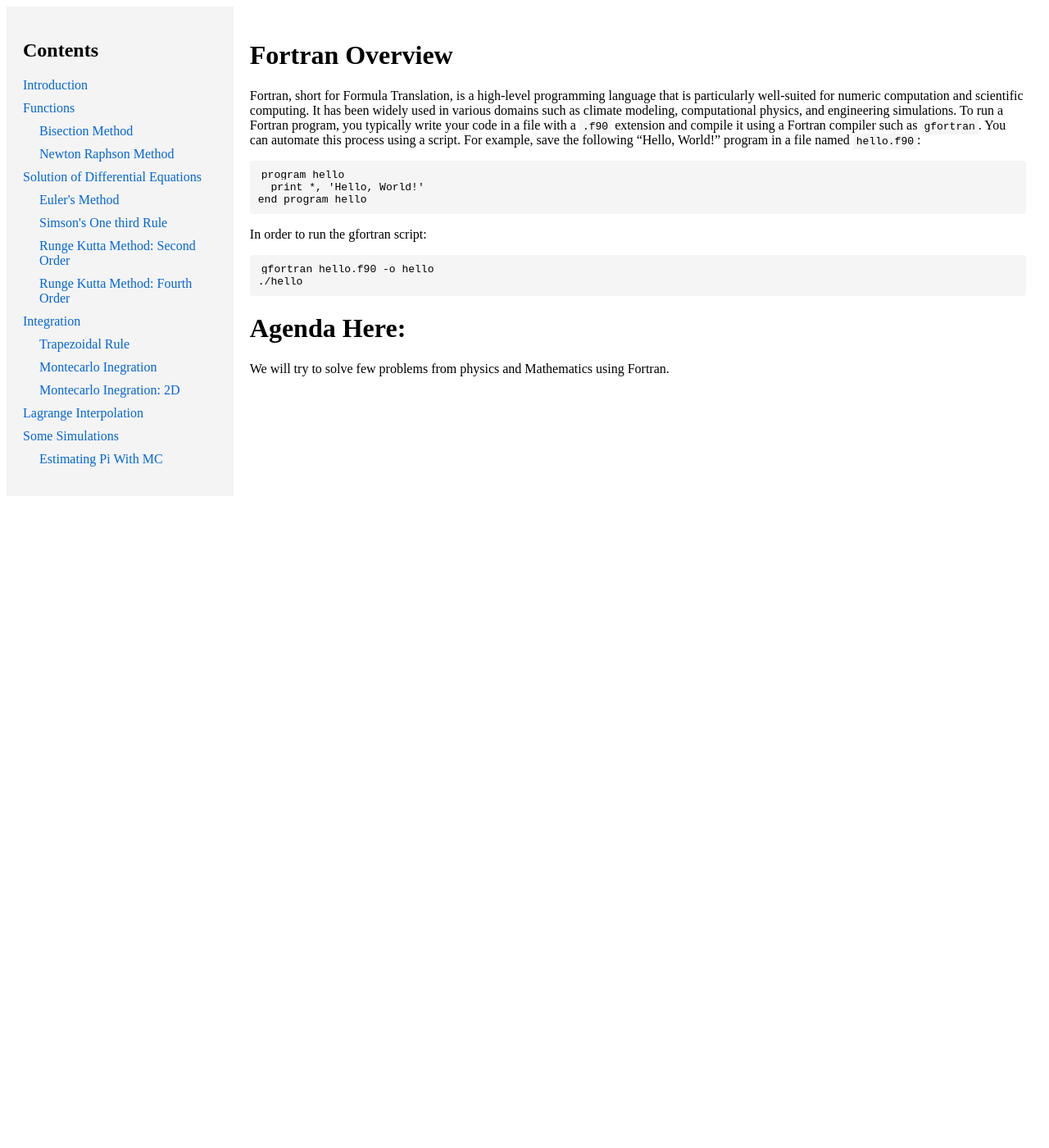
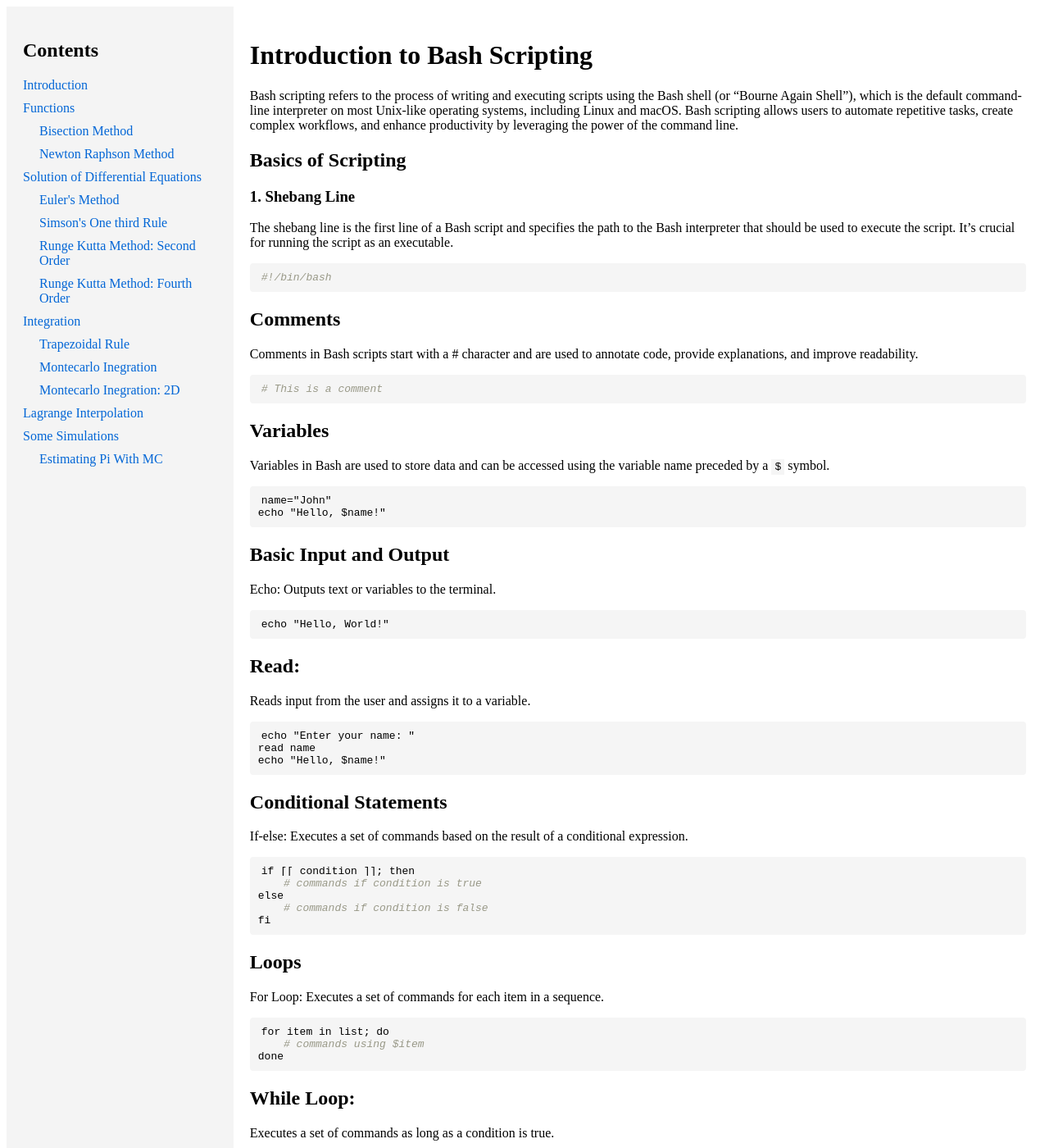
Before and after one commit to mohangiri1/scripting, a Jekyll site: the page built from docs/index.md, in a window 1280 px wide and 1400 px high. Shown: the whole window at 82% size. Built offline with Jekyll 4.4.1, drawn with Linux system fonts in a browser that asks for light colours; comment, search, counter and statistics services are not loaded; some of the changed text lies outside the part shown.

Commit message:
Update index.md

````diff
--- a/docs/index.md
+++ b/docs/index.md
@@ -1,23 +1,80 @@
 ---
 layout: default
-title: Fortran Overview
+title: Bash Scripting Overview
 ---
 
-# Fortran Overview
+# Introduction to Bash Scripting
 
-Fortran, short for Formula Translation, is a high-level programming language that is particularly well-suited for numeric computation and scientific computing. It has been widely used in various domains such as climate modeling, computational physics, and engineering simulations. To run a Fortran program, you typically write your code in a file with a `.f90` extension and compile it using a Fortran compiler such as `gfortran`. You can automate this process using a script. For example, save the following "Hello, World!" program in a file named `hello.f90`:
+Bash scripting refers to the process of writing and executing scripts using the Bash shell (or "Bourne Again Shell"), which is the default command-line interpreter on most Unix-like operating systems, including Linux and macOS. Bash scripting allows users to automate repetitive tasks, create complex workflows, and enhance productivity by leveraging the power of the command line.
 
-```fortran
-program hello
-  print *, 'Hello, World!'
-end program hello
+## Basics of Scripting
+
+### 1. Shebang Line
+
+The shebang line is the first line of a Bash script and specifies the path to the Bash interpreter that should be used to execute the script. It's crucial for running the script as an executable.
+
+```bash
+#!/bin/bash
+```
+## Comments
+Comments in Bash scripts start with a # character and are used to annotate code, provide explanations, and improve readability.
+```bash
+# This is a comment
+```
+## Variables
+Variables in Bash are used to store data and can be accessed using the variable name preceded by a `$` symbol.
+```bash
+name="John"
+echo "Hello, $name!"
+```
+## Basic Input and Output
+Echo: Outputs text or variables to the terminal.
+```bash
+echo "Hello, World!"
+```
+## Read:
+Reads input from the user and assigns it to a variable.
+```bash
+echo "Enter your name: "
+read name
+echo "Hello, $name!"
+```
+## Conditional Statements
+If-else: Executes a set of commands based on the result of a conditional expression.
+```bash
+if [[ condition ]]; then
+    # commands if condition is true
+else
+    # commands if condition is false
+fi
+```
+## Loops
+For Loop: Executes a set of commands for each item in a sequence.
+```bash
+for item in list; do
+    # commands using $item
+done
+```
+## While Loop:
+Executes a set of commands as long as a condition is true.
+```bash
+while [[ condition ]]; do
+    # commands
+done
+```
+## Functions
+Functions in Bash allow you to group commands for reuse.
+```bash
+greet() {
+    echo "Hello, World!"
+}
+
+greet  # Call the function
 ```
 
-In order to run the gfortran script:
-```sh
-gfortran hello.f90 -o hello
-./hello
+## Exit Status
+Every command in Bash returns an exit status, which is a numeric value that represents the success or failure of the command. $? holds the exit status of the last executed command.
+```bash
+ls /path/to/nonexistent/directory
+echo "Exit status: $?"  # Output: Exit status: 2 (example of a non-zero exit status)
 ```
-
-# Agenda Here:
-We will try to solve few problems from physics and Mathematics using Fortran.
````
